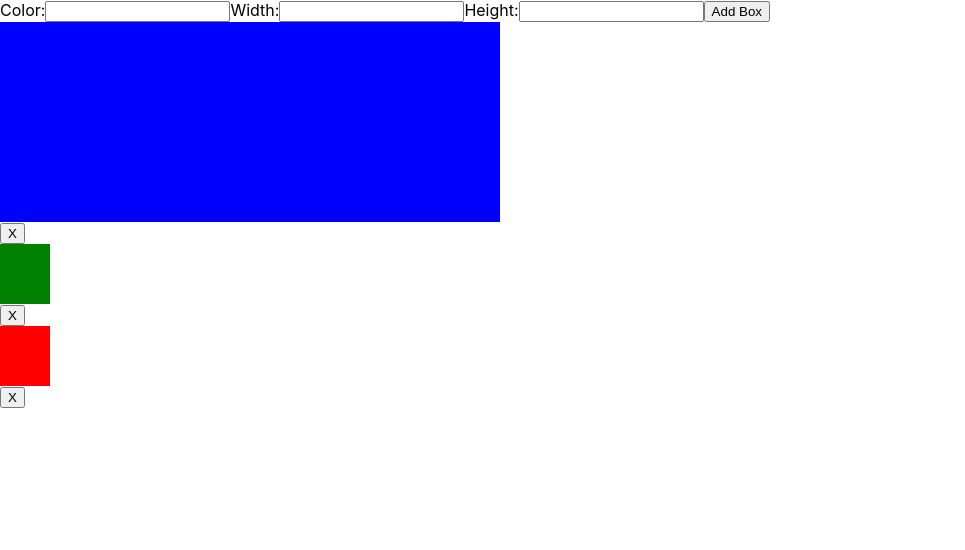
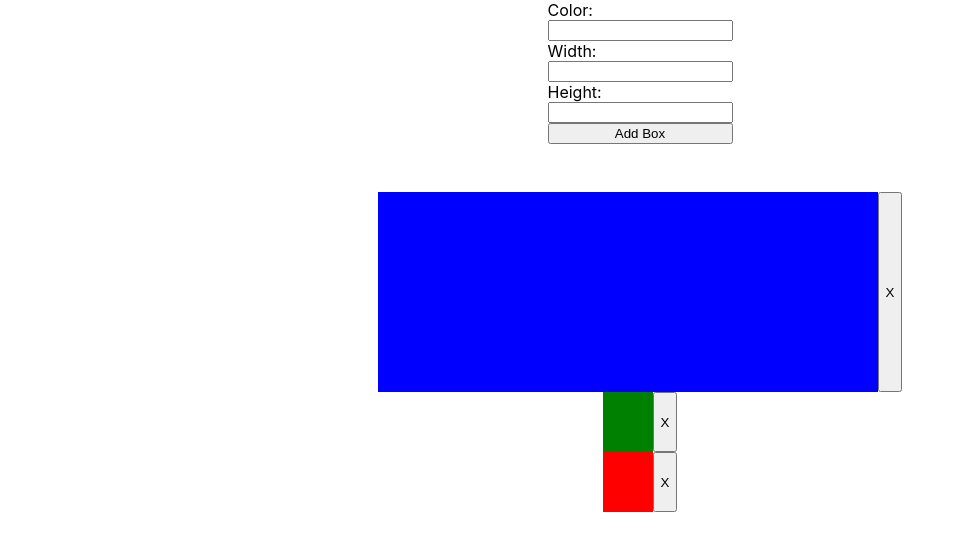
Before and after one commit to Brian-15/react-forms-boxes, a React (Create React App) app: page / in a window 1280 px wide. Shown: the top 550 px of the page, without its empty margins (0-965 px from the left). Built offline with nearby package versions, Linux system fonts and the light colour scheme.

Commit message:
add component css for layout changes

```diff
--- /dev/null
+++ b/src/Box.css
@@ -0,0 +1,4 @@
+.Box {
+    display: flex;
+    flex-direction: row;
+}
--- a/src/Box.js
+++ b/src/Box.js
@@ -1,8 +1,9 @@
 import React from 'react';
+import './Box.css';
 
 const Box = ({ removeBox, id, ...style }) => {
     return (
-        <div id={id}>
+        <div className='Box' id={id}>
             <div style={style} />
             <button onClick={removeBox}>X</button>
         </div>
--- /dev/null
+++ b/src/BoxList.css
@@ -0,0 +1,6 @@
+.BoxList {
+    margin: auto;
+    display: flex;
+    flex-direction: column;
+    align-items: center;
+}
--- a/src/BoxList.js
+++ b/src/BoxList.js
@@ -2,6 +2,7 @@ import { React, useState } from 'react';
 import { v4 as uuid } from 'uuid';
 import Box from './Box.js';
 import NewBoxForm from './NewBoxForm.js';
+import './BoxList.css';
 
 const BoxList = ({ initialData }) => {
     const [ boxData, setBoxData ] = useState(initialData);
@@ -16,7 +17,7 @@ const BoxList = ({ initialData }) => {
     }
 
     return (
-        <div>
+        <div className='BoxList'>
             <NewBoxForm addBox={addBox} />
             {boxData.map(({id, backgroundColor, width, height}) => (
                 <Box
--- /dev/null
+++ b/src/NewBoxForm.css
@@ -0,0 +1,5 @@
+.NewBoxForm {
+    display: flex;
+    flex-direction: column;
+    margin-bottom: 3em;
+}
--- a/src/NewBoxForm.js
+++ b/src/NewBoxForm.js
@@ -1,4 +1,5 @@
 import React, { useState } from 'react';
+import './NewBoxForm.css';
 
 const NewBoxForm = ({ addBox }) => {
     const initialData = { backgroundColor: '', width: '', height: ''};
@@ -19,7 +20,7 @@ const NewBoxForm = ({ addBox }) => {
     };
 
     return (
-        <form onSubmit={handleSubmit}>
+        <form className='NewBoxForm' onSubmit={handleSubmit}>
             <label htmlFor='backgroundColor'>Color:</label>
             <input
               name='backgroundColor'
```
